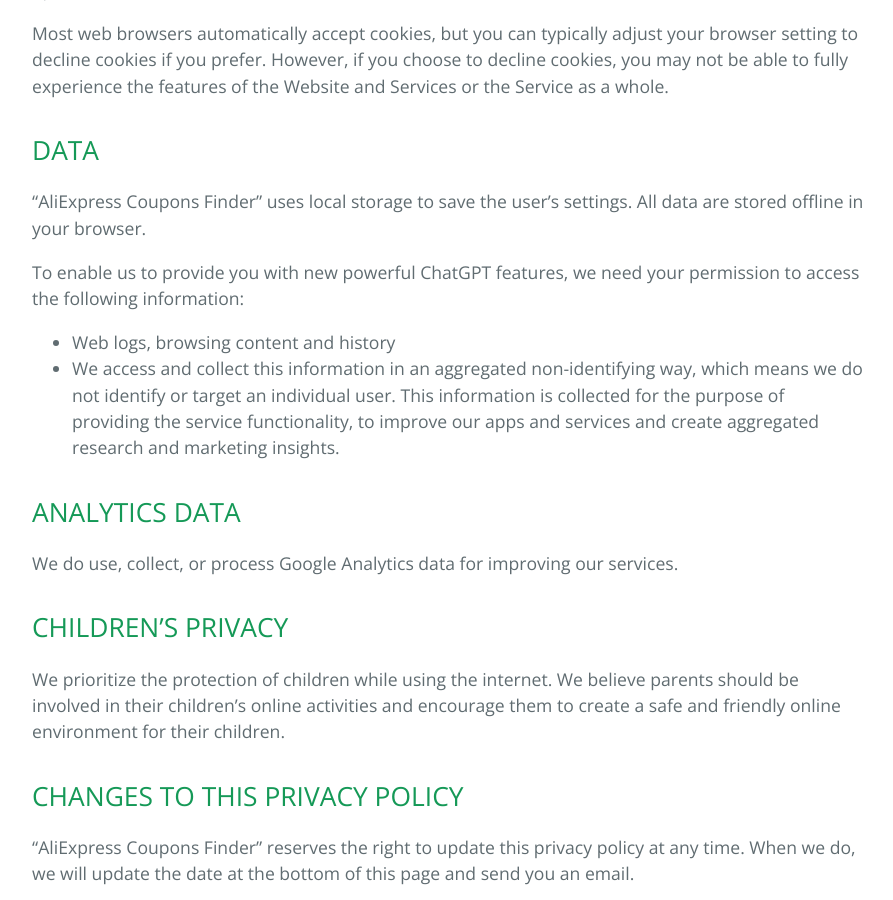
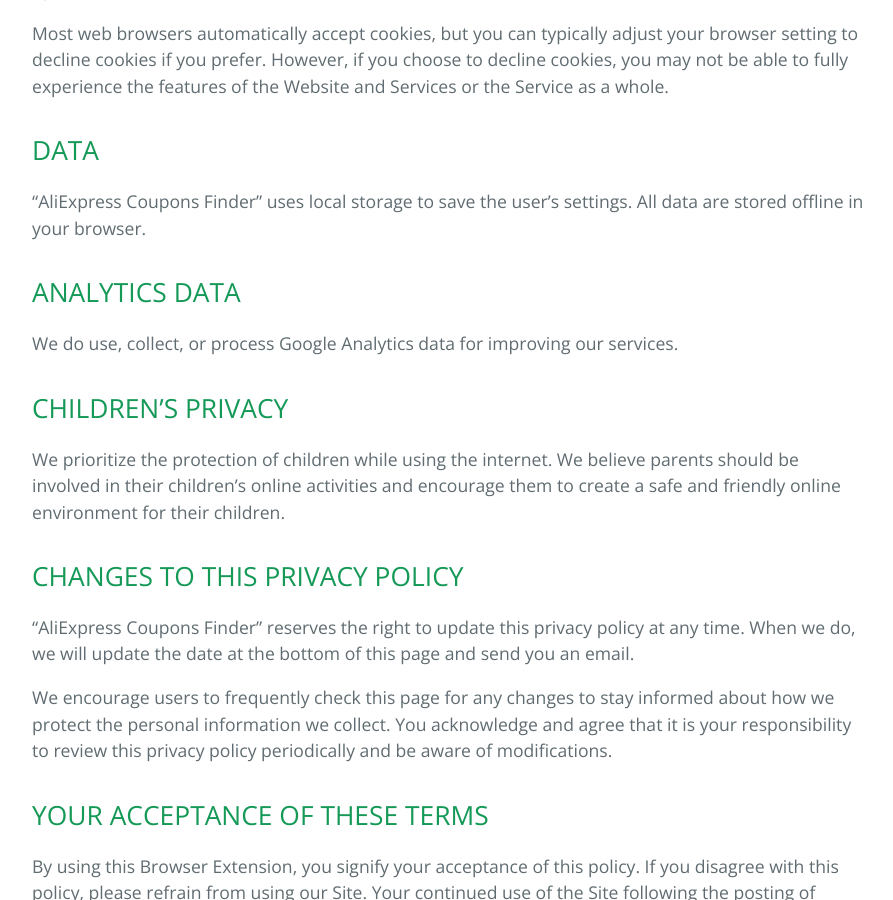
Before and after one commit to sedna-tech/aliexpress-coupons-finder, a Jekyll site: the page built from privacy-policy.md, in a window 1280 px wide and 900 px high, scrolled down 1432 px. Shown: the whole window, without its empty margins (192-1085 px from the left). Built offline with Jekyll 4.4.1, drawn with Linux system fonts in a browser that asks for light colours; the repository's description, which GitHub fills in, is left out.

Commit message:
docs: remove unrelated sentences

```diff
--- a/privacy-policy.md
+++ b/privacy-policy.md
@@ -38,11 +38,6 @@ Most web browsers automatically accept cookies, but you can typically adjust you
 
 “AliExpress Coupons Finder” uses local storage to save the user’s settings. All data are stored offline in your browser.
 
-To enable us to provide you with new powerful ChatGPT features, we need your permission to access the following information:
-
-- Web logs, browsing content and history
-- We access and collect this information in an aggregated non-identifying way, which means we do not identify or target an individual user. This information is collected for the purpose of providing the service functionality, to improve our apps and services and create aggregated research and marketing insights.
-
 ## ANALYTICS DATA
 
 We do use, collect, or process Google Analytics data for improving our services.
```
